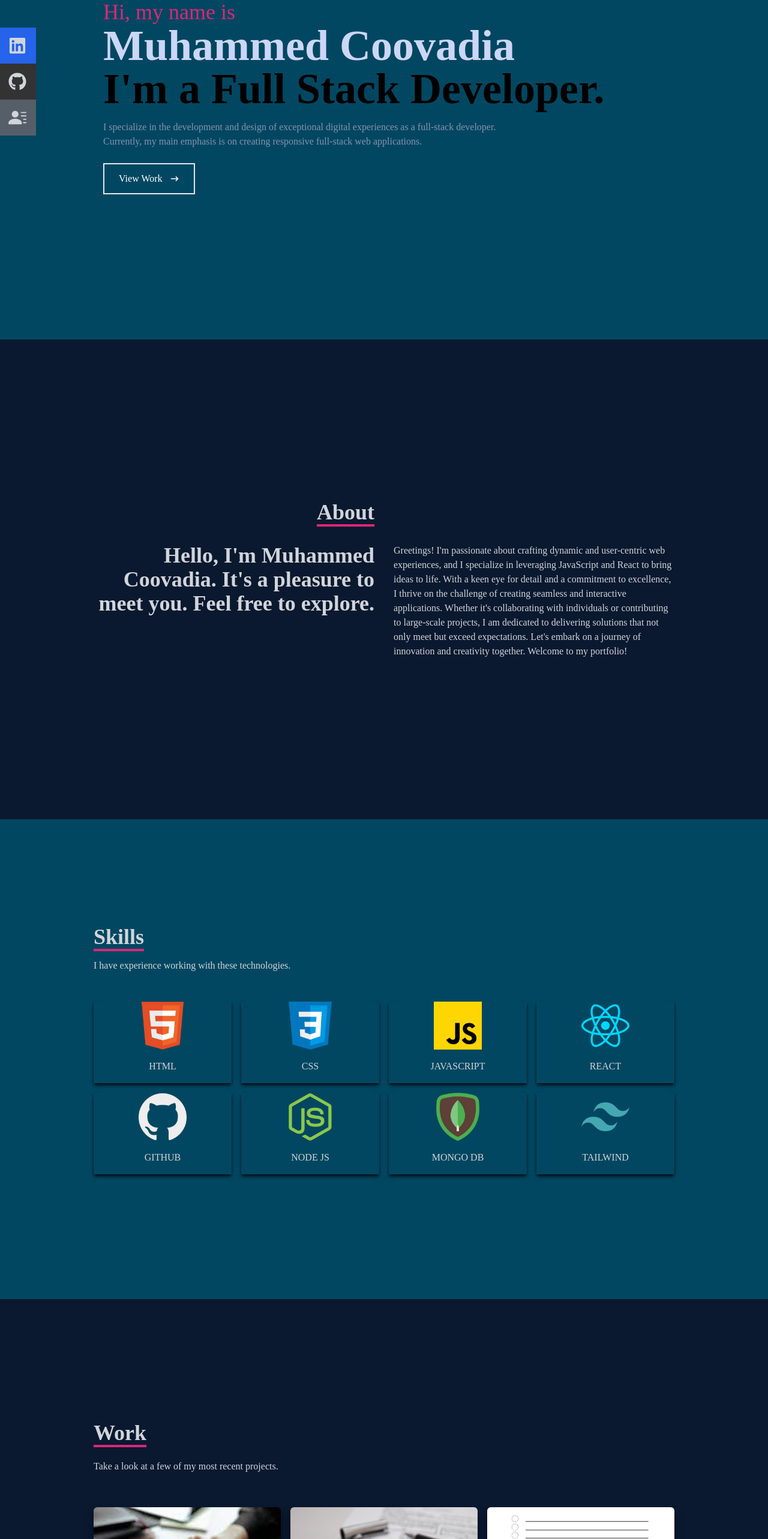
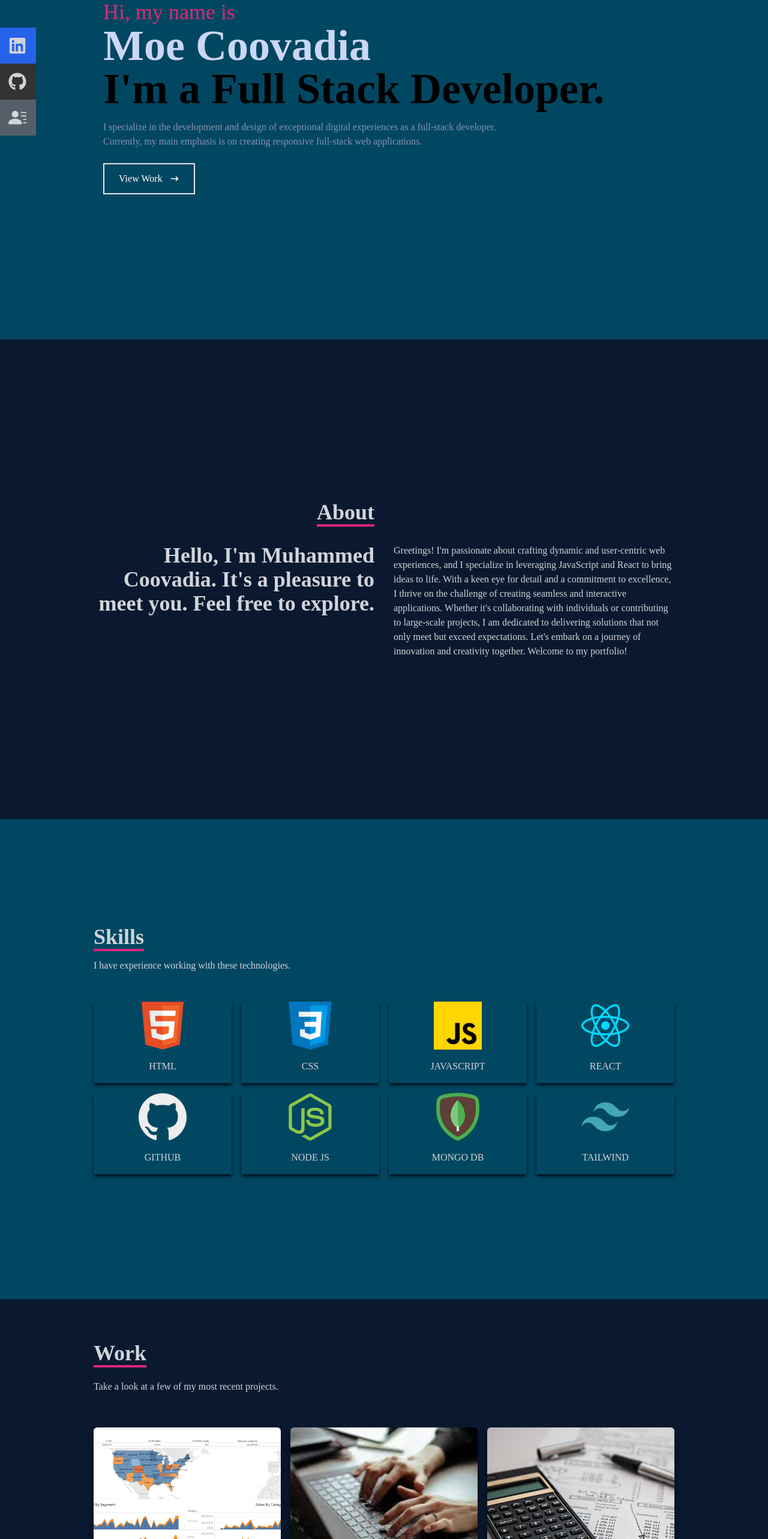
Before and after one commit to MCoovadia/MyWebsite, a React (Create React App) app: page / in a window 1280 px wide. Shown: the part 234-2800 px from the top of the page at 60% size. Built offline with nearby package versions, Linux system fonts and the light colour scheme.

Commit message:
Added tableau work

```diff
--- a/src/components/Home.js
+++ b/src/components/Home.js
@@ -17,7 +17,7 @@ const Home = () => {
         <div className="max-w-[1000px] mx-auto px-8 flex flex-col justify-center h-full">
           <p className="text-pink-600 sm:text-4xl">Hi, my name is</p>
           <h1 className="text-4xl sm:text-7xl font-bold text-[#ccd6f6]">
-            Muhammed Coovadia
+            Moe Coovadia
           </h1>
           <h2 className="text-4xl sm:text-7xl font-bold text-[#000000]">
             I'm a Full Stack Developer.
--- a/src/components/Work.js
+++ b/src/components/Work.js
@@ -2,6 +2,7 @@ import React from "react";
 import Todo from "../assets/ToDo.jpg";
 import Calculator from "../assets/Calculator.jpg";
 import Typing from "../assets/Typing.jpg";
+import Tableau from "../assets/Tableau.PNG";
 
 const Work = () => {
   return (
@@ -19,6 +20,24 @@ const Work = () => {
         {/* Container */}
         <div className="grid sm:grid-cols-2 md:grid-cols-3 gap-4">
           {/* Grid Item */}
+          <div
+            style={{ backgroundImage: `url(${Tableau})` }}
+            className="shadow-lg shadow-[#040c16] group container rounded-md flex justify-center items-center mx-auto content-div"
+          >
+            {/* Hover Effects */}
+            <div className="opacity-0 group-hover:opacity-100">
+              <span className="text-2xl font-bold text-white tracking-wider">
+                SuperStore Data
+              </span>
+              <div className="pt-8 text-center">
+                <a href="https://public.tableau.com/views/SuperStoreData_17078704325310/Overview?:language=en-US&:sid=&:display_count=n&:origin=viz_share_link">
+                  <button className="text-center rounded-lg px-4 py-3 m-2 bg-white text-gray-700 font-bold text-lg">
+                    Demo
+                  </button>
+                </a>
+              </div>
+            </div>
+          </div>
           <div
             style={{ backgroundImage: `url(${Typing})` }}
             className="shadow-lg shadow-[#040c16] group container rounded-md flex justify-center items-center mx-auto content-div"
```
Also changed, not shown: src/assets/Tableau.PNG (added).
